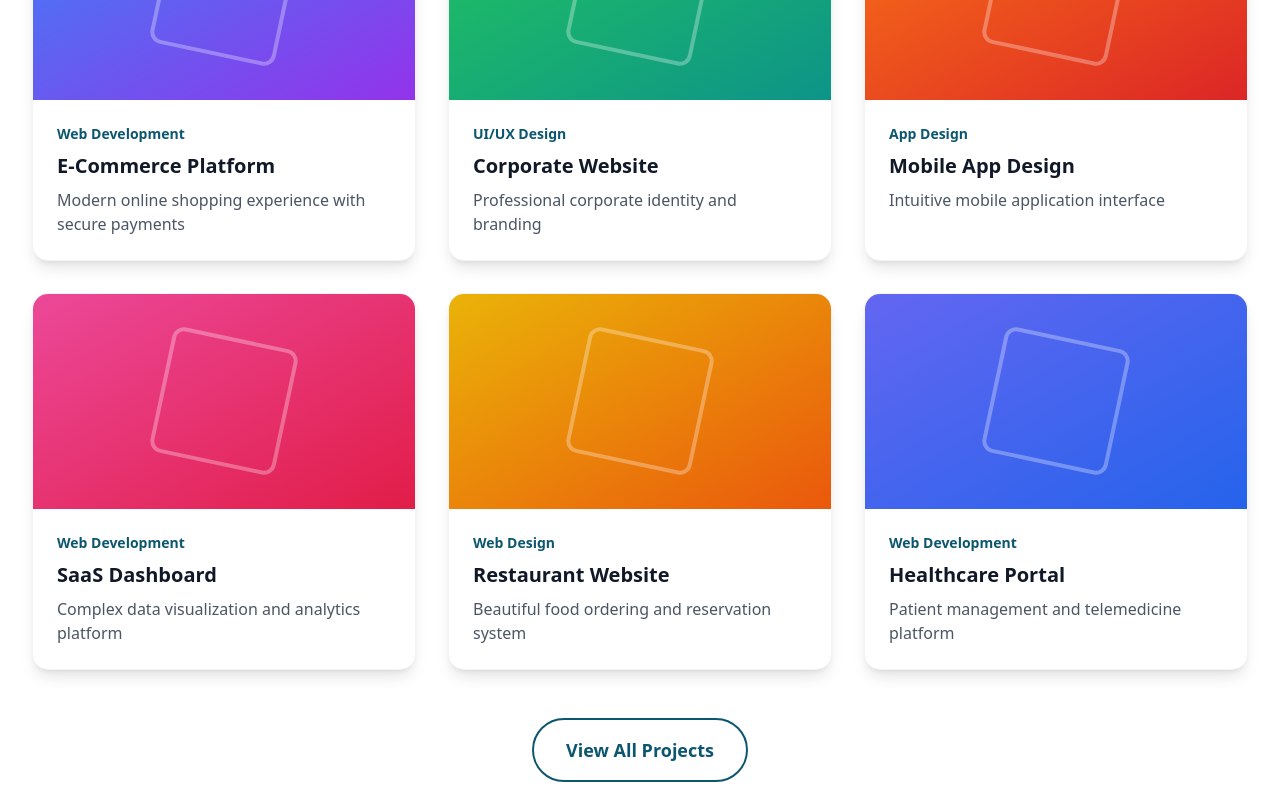
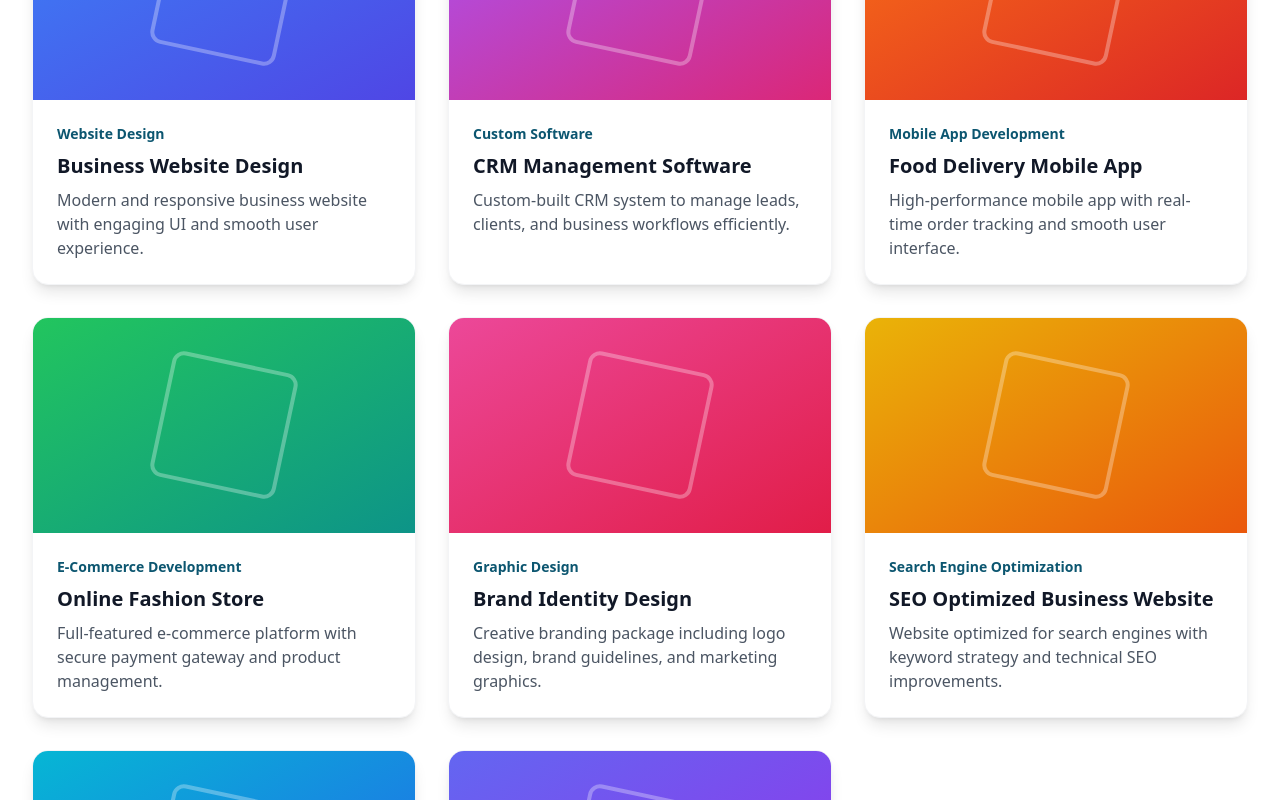
Before and after one commit to yashtrivedi1234/ccws, a React (Vite) app: page / in a window 1280 px wide. Shown: the part 7460-8260 px from the top of the page. Built offline with nearby package versions, Linux system fonts and the light colour scheme.

Commit message:
Added something

```diff
--- a/src/components/Portfolio.tsx
+++ b/src/components/Portfolio.tsx
@@ -10,40 +10,52 @@ const Portfolio = () => {
 
   const projects = [
   {
-      title: 'E-Commerce Platform',
-      category: 'Web Development',
-      description: 'Modern online shopping experience with secure payments',
-      gradient: 'from-blue-500 to-purple-600',
+    title: "Business Website Design",
+    category: "Website Design",
+    description: "Modern and responsive business website with engaging UI and smooth user experience.",
+    gradient: "from-blue-500 to-indigo-600",
   },
   {
-      title: 'Corporate Website',
-      category: 'UI/UX Design',
-      description: 'Professional corporate identity and branding',
-      gradient: 'from-green-500 to-teal-600',
+    title: "CRM Management Software",
+    category: "Custom Software",
+    description: "Custom-built CRM system to manage leads, clients, and business workflows efficiently.",
+    gradient: "from-purple-500 to-pink-600",
   },
   {
-      title: 'Mobile App Design',
-      category: 'App Design',
-      description: 'Intuitive mobile application interface',
-      gradient: 'from-orange-500 to-red-600',
+    title: "Food Delivery Mobile App",
+    category: "Mobile App Development",
+    description: "High-performance mobile app with real-time order tracking and smooth user interface.",
+    gradient: "from-orange-500 to-red-600",
   },
   {
-      title: 'SaaS Dashboard',
-      category: 'Web Development',
-      description: 'Complex data visualization and analytics platform',
-      gradient: 'from-pink-500 to-rose-600',
+    title: "Online Fashion Store",
+    category: "E-Commerce Development",
+    description: "Full-featured e-commerce platform with secure payment gateway and product management.",
+    gradient: "from-green-500 to-teal-600",
   },
   {
-      title: 'Restaurant Website',
-      category: 'Web Design',
-      description: 'Beautiful food ordering and reservation system',
-      gradient: 'from-yellow-500 to-orange-600',
+    title: "Brand Identity Design",
+    category: "Graphic Design",
+    description: "Creative branding package including logo design, brand guidelines, and marketing graphics.",
+    gradient: "from-pink-500 to-rose-600",
   },
   {
-      title: 'Healthcare Portal',
-      category: 'Web Development',
-      description: 'Patient management and telemedicine platform',
-      gradient: 'from-indigo-500 to-blue-600',
+    title: "SEO Optimized Business Website",
+    category: "Search Engine Optimization",
+    description: "Website optimized for search engines with keyword strategy and technical SEO improvements.",
+    gradient: "from-yellow-500 to-orange-600",
+  },
+  {
+    title: "Social Media Brand Campaign",
+    category: "Social Media Optimization",
+    description: "Strategic social media campaign to increase brand visibility and audience engagement.",
+    gradient: "from-cyan-500 to-blue-600",
+  },
+  {
+    title: "High Performance VPS Hosting Setup",
+    category: "Web / VPS Hosting",
+    description: "Secure VPS hosting setup with optimized performance, backups, and server monitoring.",
+    gradient: "from-indigo-500 to-purple-600",
   },
 ];
 
```
Lines whose indentation alone changed are shown as unchanged.
